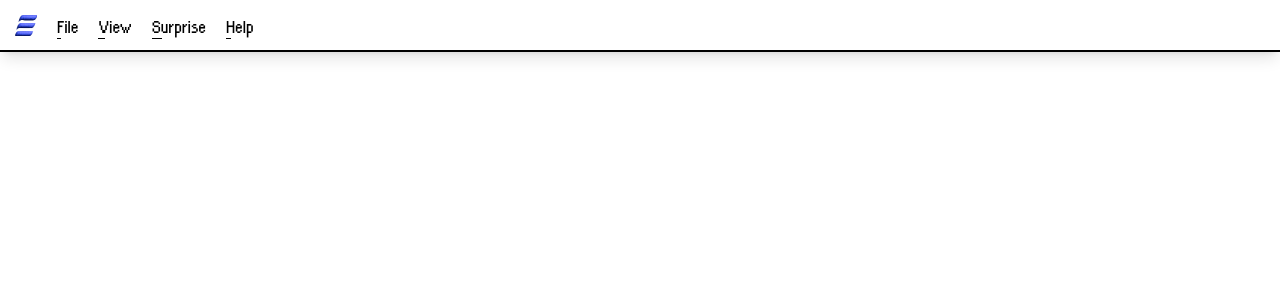
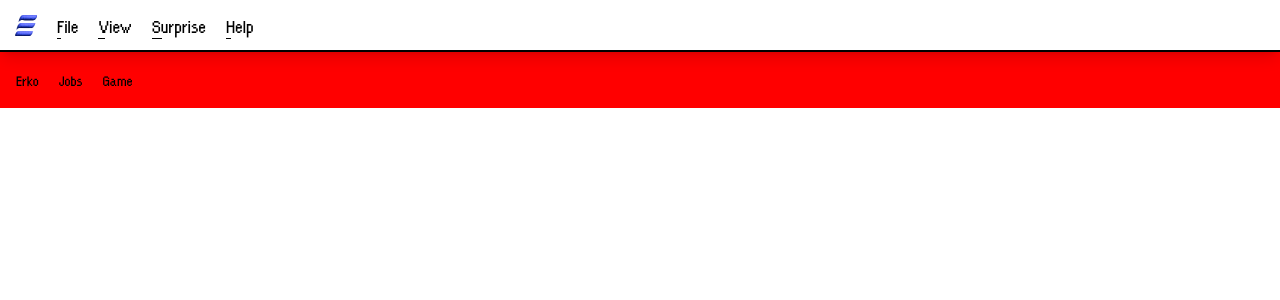
Before and after one commit to achiewe/project-erko-front, a Next.js app: page /erko in a window 1280 px wide. Shown: the top 300 px of the page. Built offline with nearby package versions, Linux system fonts and the light colour scheme.

Commit message:
create navigation folder inside components folder and write the main navigation opitons

```diff
--- /dev/null
+++ b/src/app/components/Navigation/NavigationPages.tsx
@@ -0,0 +1,24 @@
+"use client";
+import Link from "next/link";
+import React from "react";
+
+export default function NavigationPages() {
+  return (
+    <nav aria-label="Main navigation" className="p-4">
+      <ul className="flex flex-row gap-[20px] items-center">
+        <li>
+          <Link href="/erko" className="text-blue-500 hover:underline" />
+          Erko
+        </li>
+        <li>
+          <Link href="/jobs" className="text-blue-500 hover:underline" />
+          Jobs
+        </li>
+        <li>
+          <Link href="/game" className="text-blue-500 hover:underline" />
+          Game
+        </li>
+      </ul>
+    </nav>
+  );
+}
--- a/src/app/erko/page.tsx
+++ b/src/app/erko/page.tsx
@@ -1,10 +1,13 @@
+"use client";
 import React from "react";
 import Header from "../components/Header/Header";
+import NavigationPages from "../components/Navigation/NavigationPages";
 
 export default function page() {
   return (
     <div className="w-full h-full bg-[red]">
       <Header />
+      <NavigationPages />
     </div>
   );
 }
```
